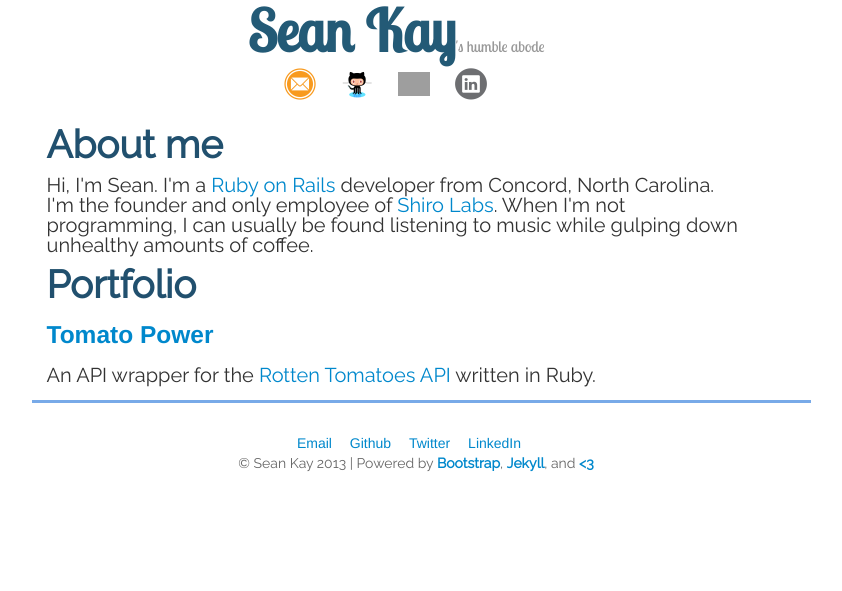
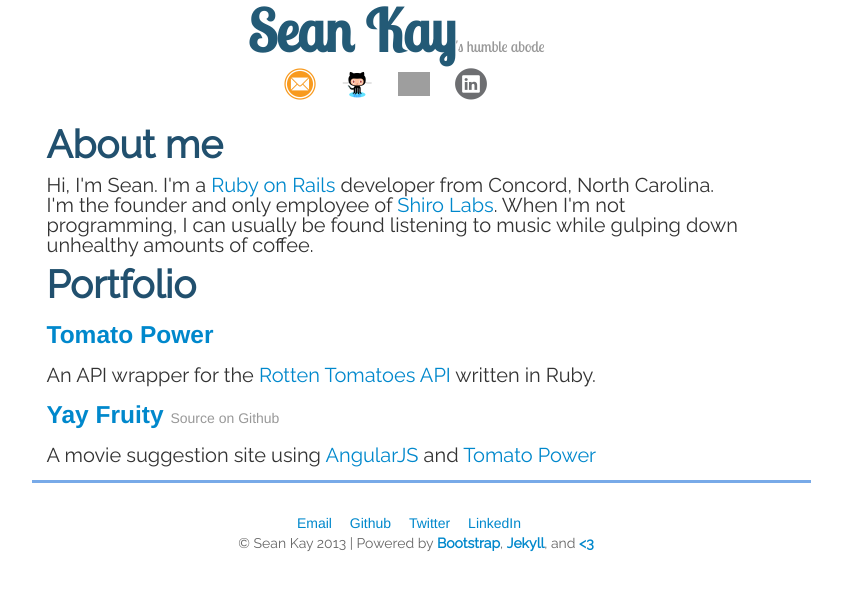
Before and after one commit to seankay/seankay.github.com, a Jekyll site: the page built from index.html, in a window 1280 px wide. Shown: the top 591 px of the page, without its empty margins (244-1086 px from the left). Built offline with Jekyll 4.4.1, drawn with Linux system fonts in a browser that asks for light colours; nearby versions of some CDN libraries; Markdown is read by kramdown in place of the engine named in the settings; the list of posts is cut into pages by our own code; grey boxes are pictures that could not be loaded.

Commit message:
Update portfolio

```diff
--- a/_includes/portfolio.html
+++ b/_includes/portfolio.html
@@ -3,11 +3,22 @@
     <h1>Portfolio</h1>
   </div>
   <div id="portfolio">
-    <h3 class="project_title">
+    <div class="project">
+      <h3 class="project_title">
+        <a href="https://github.com/seankay/tomato_power" target="_blank">Tomato Power</a>
+      </h3>
+      <p>An API wrapper for the
+      <a href="http://developer.rottentomatoes.com">Rotten Tomatoes API</a> written in Ruby.
+      </p>
+    </div>
+    <div class="project">
+      <h3 class="project_title">
+        <a href="http://yayfruity.com" target="_blank">Yay Fruity</a>
+        <a href="https://github.com/seankay/yayfruity" target="_blank"><small>Source on Github</small></a>
+      </h3>
+      <p>A movie suggestion site using <a href="http://angularjs.org/" target="_blank">AngularJS</a> and
       <a href="https://github.com/seankay/tomato_power" target="_blank">Tomato Power</a>
-    </h3>
-    <p>An API wrapper for the
-    <a href="developer.rottentomatoes.com">Rotten Tomatoes API</a> written in Ruby.
-    </p>
+      </p>
+    </div>
   </div>
 </div>
```
Also changed, not shown: _config.yml (line endings or trailing spaces).
